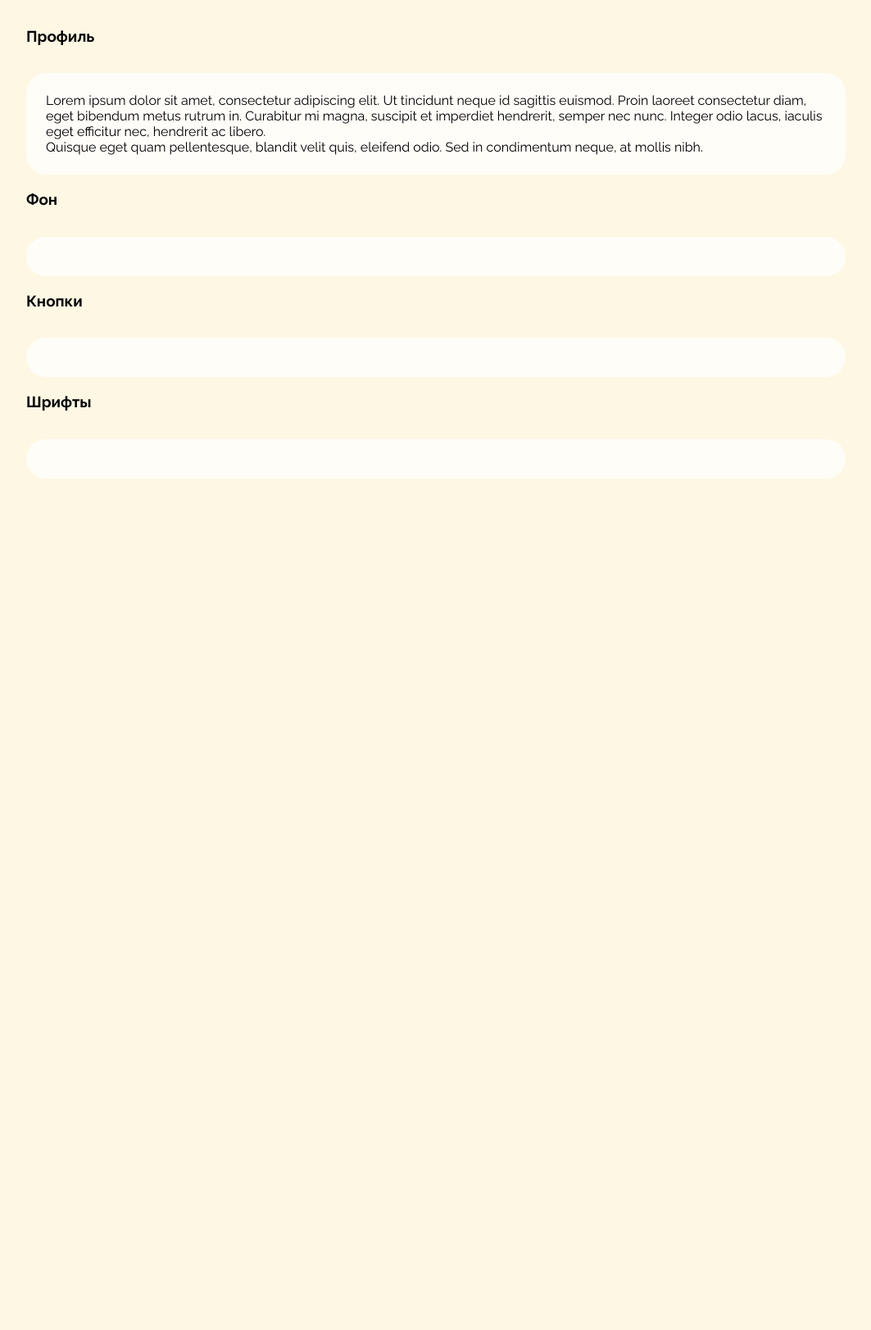
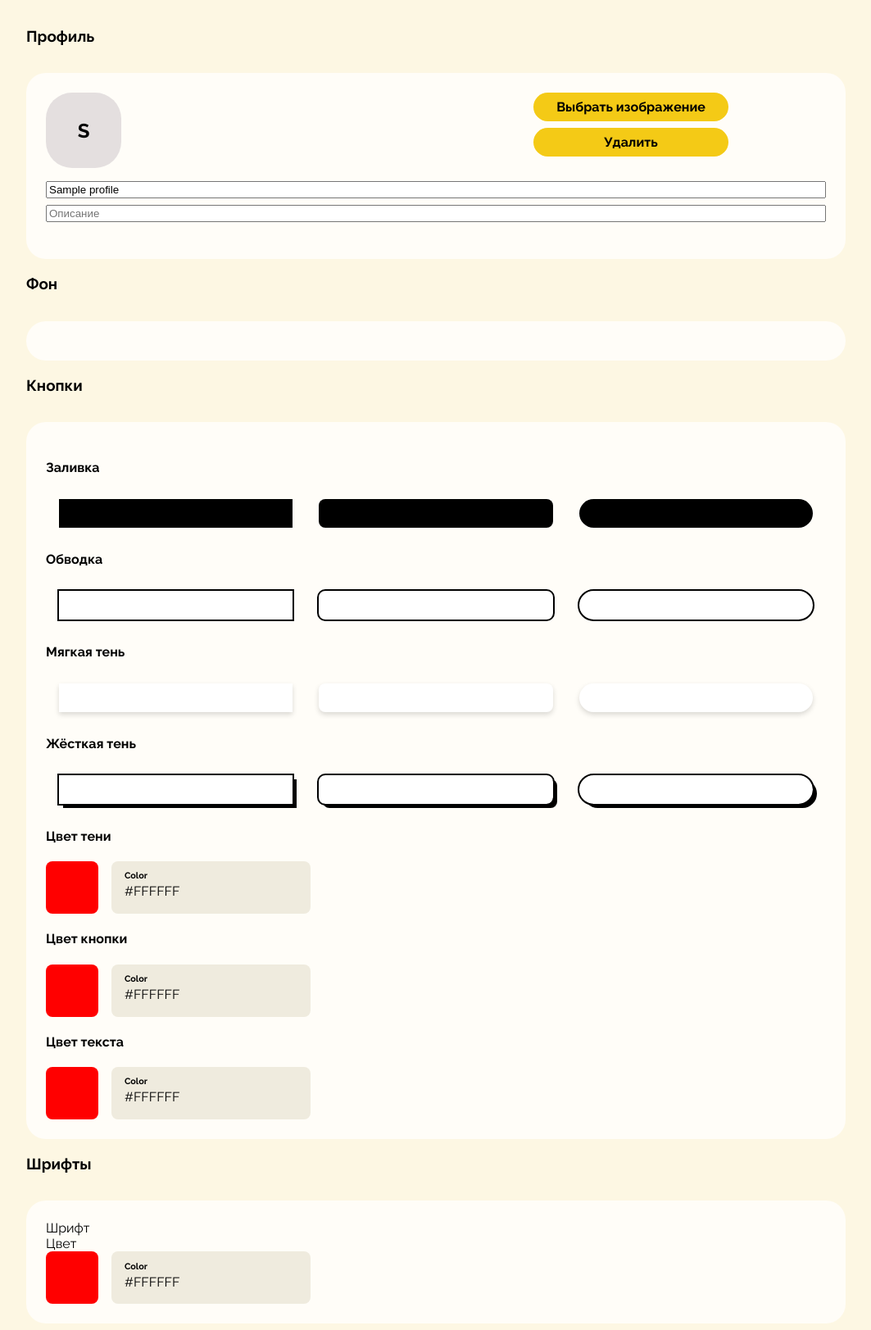
Before and after one commit to ultrasaks/linktree, a Django app: page /profile/colors/ in a window 1280 px wide. Shown: the part 82-1705 px from the top of the page at 82% size, without its empty margins (26-1089 px from the left). Before the commit the page ends 800 px from the top, so only its background shows below. Run offline with Django 4.2, Linux system fonts and the light colour scheme; the first user in the database is signed in; tables that the repository leaves empty hold one stand-in row (Sample ...).

Commit message:
шаблон для дизайна

```diff
--- a/customing_app/models.py
+++ b/customing_app/models.py
@@ -59,9 +59,11 @@ class ColorScheme(models.Model):
     card = models.CharField(max_length=8, default='#15151E', verbose_name='card')
 
     button = models.CharField(max_length=8, default='#172C38', verbose_name='button')
+    button_shape = models.IntegerField(default=0) #0-2
+    button_type = models.IntegerField(default=0) # 0-3
     button_font = models.CharField(max_length=8, default='#D0EEFF', verbose_name='button font')
-    button_hover = models.CharField(max_length=8, default='#1C3746', verbose_name='button hover')
-    button_click = models.CharField(max_length=8, default='#1272a5', verbose_name='button click')
+    # button_hover = models.CharField(max_length=8, default='#1C3746', verbose_name='button hover')
+    # button_click = models.CharField(max_length=8, default='#1272a5', verbose_name='button click')
     #TODO: продумать
 
     class Meta:
@@ -72,12 +74,12 @@ class ColorScheme(models.Model):
     def __str__(self) -> str:
         return f'Схема {self.owner.name}'
 
-    def get_colors(self) -> list:
-        return [self.background, self.font, self.card, self.button, self.button_hover, self.button_click, self.button_font]
+    # def get_colors(self) -> list:
+    #     return [self.background, self.font, self.card, self.button, self.button_hover, self.button_click, self.button_font]
 
-    def get_colors_plural (self) -> dict:
-        return {'background': self.background, 'font': self.font, 'card': self.card, 'button': self.button,
-        'button_hover': self.button_hover, 'button_click': self.button_click, 'button_font': self.button_font}
+    # def get_colors_plural (self) -> dict:
+    #     return {'background': self.background, 'font': self.font, 'card': self.card, 'button': self.button,
+    #     'button_hover': self.button_hover, 'button_click': self.button_click, 'button_font': self.button_font}
 
     def check_color(self, color: str) -> bool:
         is_ok = re.search(r'^#[A-Fa-f0-9]{6}$', color)
--- a/customing_app/templates/design.html
+++ b/customing_app/templates/design.html
@@ -1,6 +1,126 @@
 {% extends 'base_new.html' %}
 {% load static %}
 
+{% block header %}
+
+<style>
+    .ava-circle {
+        padding: 2rem;
+        background: #e4dfdf;
+        border-radius: 2rem;
+        justify-content: center;
+        display: flex;
+        align-items: center;
+        font-weight: 700;
+        font-size: 1.5rem;
+    }
+    .profile-top {
+        display: flex;
+        box-sizing: border-box;
+        width: 100%;
+        justify-content: space-between;
+        margin-bottom: 1rem;
+    }
+    .profile-top .buttons {
+        display: flex;
+        flex-direction: column;
+        min-width: 50%;
+        box-sizing: border-box;
+    }
+    .profile-top .buttons .button {
+        width: 100%;
+        margin-bottom: 0.5rem;
+    }
+    .profile-middle {
+        display: flex;
+        flex-direction: column;
+    }
+    .profile-middle input {
+        margin-bottom: .5rem;
+    }
+    .btn-row {
+        display: flex;
+        justify-content: space-between;
+        align-items: flex-end;
+    }
+    .btn-sample {
+        color: white;
+        background: black;
+    }
+    .btn-row .button {
+        flex-grow: 1;
+        margin: 0.5rem 1rem;
+    }
+    .btn-sq {
+        border-radius: 0rem;
+    }
+    .btn-semi {
+        border-radius: 0.5rem;
+    }
+    .btn-outline {
+        background: white;
+        outline: black 2px solid;
+    }
+    .btn-soft-shadow {
+        box-shadow: 0px 3px 6px rgba(0, 0, 0, 0.15);
+        background: white;
+        color: black;
+    }
+    .btn-hard-shadow {
+        box-shadow: 5px 5px 0px #000;
+    }
+    @media (max-width: 800px) {
+        .btn-row {
+            flex-direction: column;
+            align-items: center;
+            justify-content: initial;
+        }
+        .btn-row .button {
+            width: 100%;
+        }
+    }
+    .color-square {
+        width: 4rem;
+        height: 4rem;
+        background: red;
+        border-radius: .5rem;
+        margin-right: 1rem;
+    }
+    .color-description {
+        display: flex;
+        flex-direction: column;
+        background: #efebde;
+        border-radius: .5rem;
+        padding: .7rem 10rem 1rem 1rem;
+    }
+    .color-description h6 {
+        margin: 0;
+        position: absolute;
+    }
+    .color-description .color {
+        margin-top: 1rem
+    }
+    .color-wrapper {
+        display: flex;
+    }
+</style>
+
+<div class="popup hid" id="font-popup">
+    <div class="card">
+        <i class="ti ti-x card-icon close-btn" onclick="javascript:close_popups()"></i>
+        <div class="card">Аа СПИСОК ШРИФТОВ</div>
+    </div>
+</div>
+
+<div class="popup hid" id="color-popup">
+    <div class="card">
+        <i class="ti ti-x card-icon close-btn" onclick="javascript:close_popups()"></i>
+
+    </div>
+</div>
+
+
+{% endblock %}
 
 {% block content %}
 
@@ -27,19 +147,106 @@
 
 <div class="card-list">
     <h3>Профиль</h3>
-    <div class="card">Lorem ipsum dolor sit amet, consectetur adipiscing elit. Ut tincidunt neque id sagittis euismod. Proin laoreet consectetur diam, eget bibendum metus rutrum in. Curabitur mi magna, suscipit et imperdiet hendrerit, semper nec nunc. Integer odio lacus, iaculis eget efficitur nec, hendrerit ac libero.
-        <br>Quisque eget quam pellentesque, blandit velit quis, eleifend odio. Sed in condimentum neque, at mollis nibh.
+    <div class="card">
+        <div class="profile-top">
+            <div class="ava-circle">
+                <img class="hid">
+                {{profile.name.0.upper}}
+            </div>
+            <div class="buttons">
+                <div class="button">Выбрать изображение</div>
+                <div class="button">Удалить</div>
+            </div>
+        </div>
+        <div class="profile-middle">
+            <input placeholder="Имя" value="{{profile.name}}">
+            <input placeholder="Описание" value="{{profile.description}}">
+        </div>
+        <div class="profile-bottom"></div>
     </div>
 
 
     <h3>Фон</h3>
-    <div class="card"></div>
+    <div class="card">
+        <div class="background-row">
+            <div class="background-chose"></div>
+            <div class="background-chose"></div>
+            <div class="background-chose"></div>
+            <div class="background-chose"></div>
+        </div>
+        <div class="background-row">
+            <div class="background-chose"></div>
+            <div class="background-chose"></div>
+            <div class="background-chose"></div>
+            <div class="background-chose"></div>
+        </div>
+    </div>
 
     <h3>Кнопки</h3>
-    <div class="card"></div>
+    <div class="card">
+        <h4>Заливка</h4>
+        <div class="btn-row">
+            <div class="button btn-sample btn-sq">&nbsp;</div> <div class="button btn-sample btn-semi">&nbsp;</div> <div class="button btn-sample">&nbsp;</div>
+        </div>
+        <h4>Обводка</h4>
+        <div class="btn-row">
+            <div class="button btn-sq btn-outline">&nbsp;</div> <div class="button btn-semi btn-outline">&nbsp;</div> <div class="button btn-outline">&nbsp;</div>
+        </div>
+        <h4>Мягкая тень</h4>
+        <div class="btn-row">
+            <div class="button btn-sample btn-soft-shadow btn-sq">&nbsp;</div> <div class="button btn-sample btn-soft-shadow btn-semi">&nbsp;</div> <div class="button btn-sample btn-soft-shadow">&nbsp;</div>
+        </div>
+        <h4>Жёсткая тень</h4>
+        <div class="btn-row">
+            <div class="button btn-sample btn-outline btn-hard-shadow btn-sq">&nbsp;</div> <div class="button btn-sample btn-outline btn-hard-shadow btn-semi">&nbsp;</div> <div class="button btn-sample btn-outline btn-hard-shadow">&nbsp;</div>
+        </div>
+
+        <h4>Цвет тени</h4>
+        <div class="color-wrapper">
+            <div class="color-square"></div>
+            <div class="color-description">
+                <h6>Color</h6>
+                <div class="color">#FFFFFF</div>
+            </div>
+        </div>
+
+        <h4>Цвет кнопки</h4>
+        <div class="color-wrapper">
+            <div class="color-square"></div>
+            <div class="color-description">
+                <h6>Color</h6>
+                <div class="color">#FFFFFF</div>
+            </div>
+        </div>
+
+        <h4>Цвет текста</h4>
+        <div class="color-wrapper">
+            <div class="color-square"></div>
+            <div class="color-description">
+                <h6>Color</h6>
+                <div class="color">#FFFFFF</div>
+            </div>
+        </div>
+    </div>
 
     <h3>Шрифты</h3>
-    <div class="card"></div>
+    <div class="card">
+        Шрифт
+        <div class="color-wrapper">
+            <div class="font-square"></div>
+            <div class="font-name"></div>
+        </div>
+
+
+        Цвет
+        <div class="color-wrapper">
+            <div class="color-square"></div>
+            <div class="color-description">
+                <h6>Color</h6>
+                <div class="color">#FFFFFF</div>
+            </div>
+        </div>
+    </div>
 </div>
 {% endif %}
 {% endblock %}
@@ -47,5 +254,11 @@
 {% block scripts %}
 {% if scheme == None %}
 <script src="{% static 'scripts/colors_welcome.js' %}"></script>
+{% else %}
+
+<script>
+    document.querySelector(".ava-circle").setAttribute('style', `width:calc(${document.querySelector(".ava-circle").clientHeight}px - 4rem);height:calc(${document.querySelector(".ava-circle").clientHeight}px - 4rem)`)
+</script>
+
 {% endif %}
 {% endblock %}
--- a/customing_app/views.py
+++ b/customing_app/views.py
@@ -28,7 +28,7 @@ def links(request):
 def colors(request):
     profile = Profile.objects.filter(owner=request.user).first()
     color_scheme = profile.colors
-    return render(request, 'design.html', {'title': 'Настройка дизайна', 'scheme': color_scheme, 'selected': 2})
+    return render(request, 'design.html', {'title': 'Настройка дизайна', 'scheme': color_scheme, 'selected': 2, 'profile': profile})
 
 
 @login_required
```
Also changed, not shown: customing_app/migrations/0008_remove_colorscheme_button_click_and_more.py (added).
